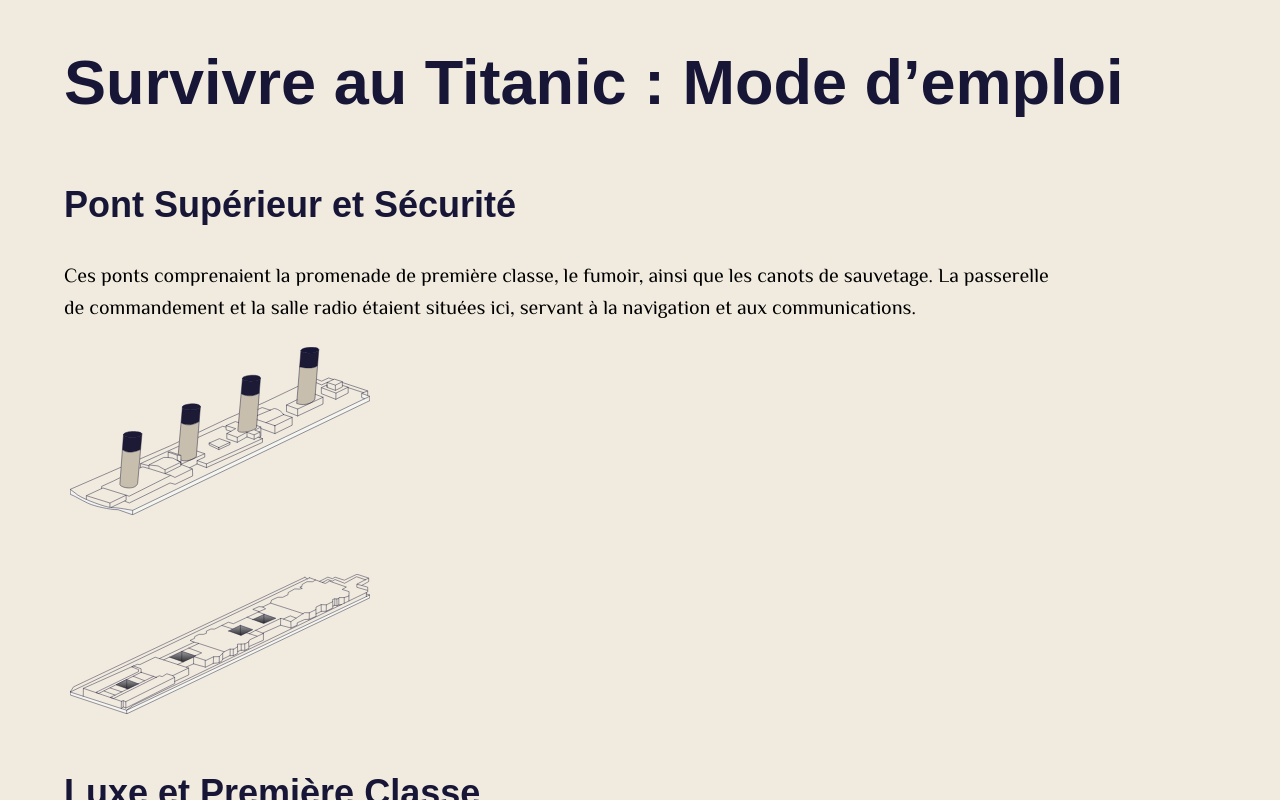
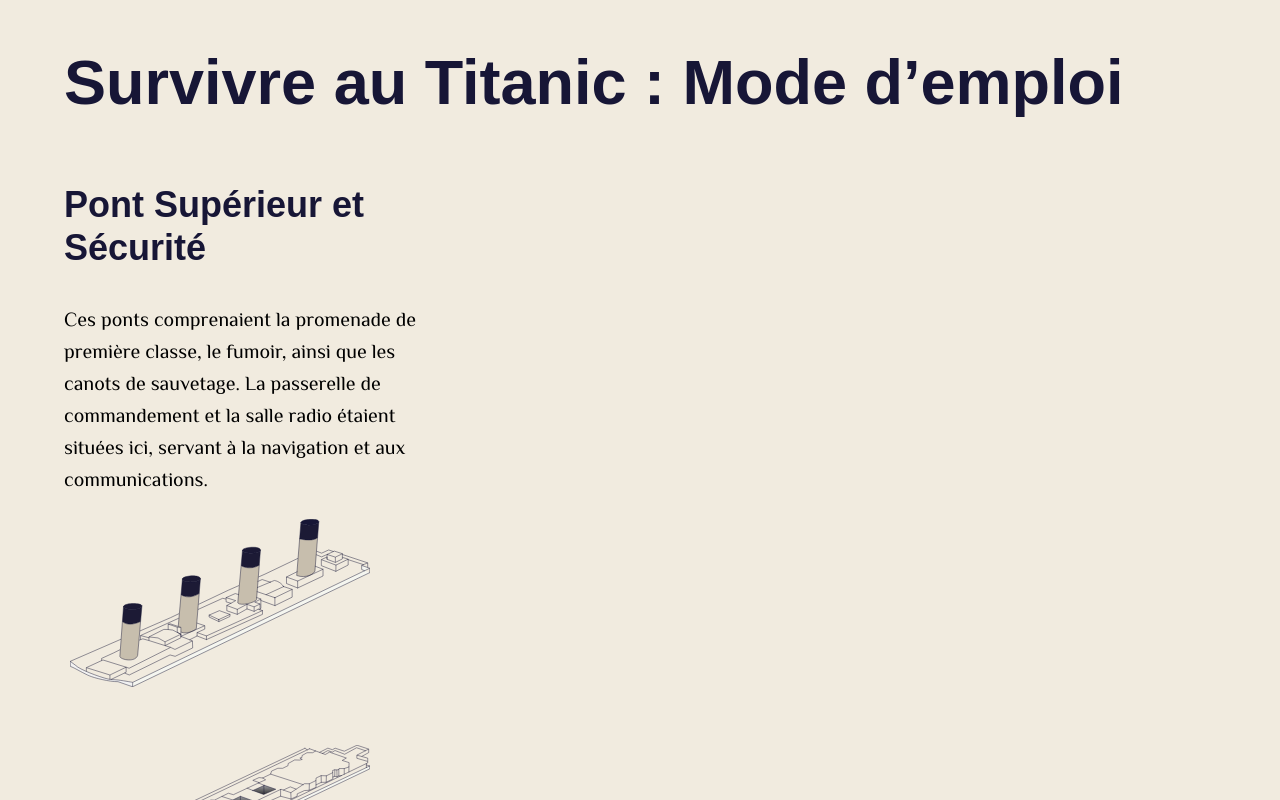
Before and after one commit to thomasbrh/J-ai-gliss-chef, a website: page src/index.html in a window 1280 px wide. Shown: the part 2000-2800 px from the top of the page. Drawn offline with nearby package versions, Linux system fonts and the light colour scheme; some packages are replaced by stand-ins of ours; files that its build step writes are made by us from their sources; a script that the page names is missing; a web font is replaced by a local one.

Commit message:
ajuster grid
ajout d'une grid et régler problème grid

```diff
--- a/src/index.html
+++ b/src/index.html
@@ -104,9 +104,9 @@
 
 
         <!-- section informations -->
-        <section class="grid" id="informations">
+
             <!-- version mobile -->
-            <div class="mobile">
+            <div class="mobile grid">
                 <h2 class="title-big animated-text">Survivre au Titanic : Mode d’emploi </h2>
                 <!-- page 1 mobile -->
                 <div id="page1--mobile" class="content">
@@ -253,11 +253,11 @@
 
 
             <!-- version desktop -->
-            <div class="desktop">
+            <div class="grid desktop ">
                 <h2 class="title-big animated-text">Survivre au Titanic : Mode d’emploi </h2>
                 <!-- page 1 desktop -->
-                <div id="page1--desktop" class="content">
-                    <h3 class="title-section">Pont Supérieur et Sécurité</h3>
+                <div id="page1--desktop" class="content grid-start1 grid-end3">
+                    <h3 class="title-section ">Pont Supérieur et Sécurité</h3>
 
                     <p class="paragraph-default">Ces ponts comprenaient la promenade de première classe, le fumoir, ainsi que les canots de sauvetage. La passerelle de commandement et la salle radio étaient situées ici, servant à la navigation et aux communications.</p>
 
@@ -397,7 +397,7 @@
                     </ul>
                 </div>
             </div>
-        </section>
+
 
         <!-- section résultat ticket -->
         <section class="grid">
--- a/src/styles/app.scss
+++ b/src/styles/app.scss
@@ -150,6 +150,6 @@
     display: none;
 
     @include responsive(desktop) {
-        display: block;
+        display: grid;
     }
 }
--- a/src/styles/layout/_grids.scss
+++ b/src/styles/layout/_grids.scss
@@ -35,11 +35,17 @@
     grid-column-start: 3;
 }
 
+.grid-start5 {
+    grid-column-start: 5;
+}
 .grid-end4 {
     grid-column-end: 4;
 }
 .grid-end5 {
     grid-column-end: 5;
+}
+.grid-end3 {
+    grid-column-end: 3;
 }
 
 
```
